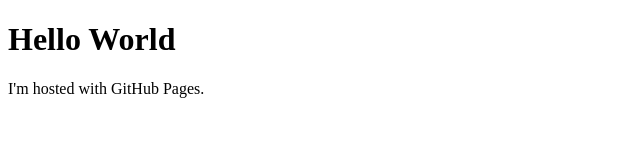
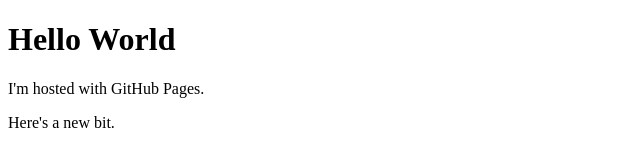
Before and after one commit to grgmrtn/grgmrtn.github.io, a plain HTML site: page index.html in a window 1280 px wide. Shown: the whole page, without its empty margins (0-640 px from the left). Drawn offline with Linux system fonts and the light colour scheme.

Commit message:
Update index.html

```diff
--- a/index.html
+++ b/index.html
@@ -3,5 +3,6 @@
 <body>
 <h1>Hello World</h1>
 <p>I'm hosted with GitHub Pages.</p>
+<p>Here's a new bit.</p>
 </body>
 </html>
```
